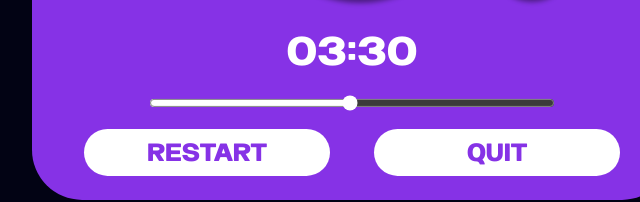
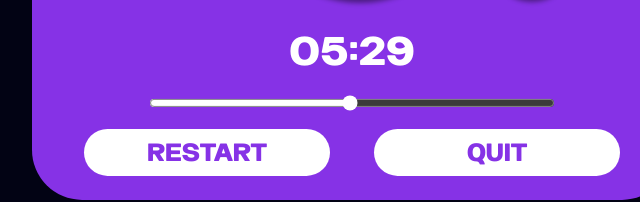
Before and after one commit to TedDPig123/Chord-Practice-Game, a website: page Chord Practicer/index.html in a window 1280 px wide. Both pictures are taken after a click on the element "START". Shown: the part 509-711 px from the top of the page, 288-928 px from the left. Drawn offline with Linux system fonts and the light colour scheme.

Commit message:
added timer functionality

```diff
--- a/Chord Practicer/script.js
+++ b/Chord Practicer/script.js
@@ -39,6 +39,12 @@ function displayPlayMenu(){
     const startMenu = document.querySelector('.start-menu');
     playMenu.style.display = 'flex';
     startMenu.style.display = 'none';
+
+    const minutes = document.getElementById('input-minutes').value;
+    const seconds = document.getElementById('input-seconds').value;
+
+    const duration = (parseInt(minutes)*60) + parseInt(seconds);
+    countdownStart(duration);
 }
 
 function displayStartMenu(){
@@ -51,5 +57,25 @@ function displayStartMenu(){
 startButton.addEventListener('click', displayPlayMenu);
 quitButton.addEventListener('click', displayStartMenu);
 
+function countdownStart(timer){
+    let duration = timer;
+    let minutes;
+    let seconds;
+    let display = document.getElementById('curr-time');
+    const interval = setInterval(function () {
+        minutes = parseInt(timer / 60, 10);
+        seconds = parseInt(timer % 60, 10);
+
+        minutes = minutes < 10 ? "0" + minutes : minutes;
+        seconds = seconds < 10 ? "0" + seconds : seconds;
+
+        display.textContent = minutes + ":" + seconds;
+
+        if (--timer < 0) {
+            clearInterval(interval);
+        }
+    }, 1000);
+}
+
 // window.addEventListener('DOMContentLoaded', function() {
 // });
--- a/Chord Practicer/style.css
+++ b/Chord Practicer/style.css
@@ -188,6 +188,7 @@ input{
 
 .start-menu #start:hover{
     background-color: #B332E6;
+    border-color: #B332E6;
     color: white;
 }
 
```
